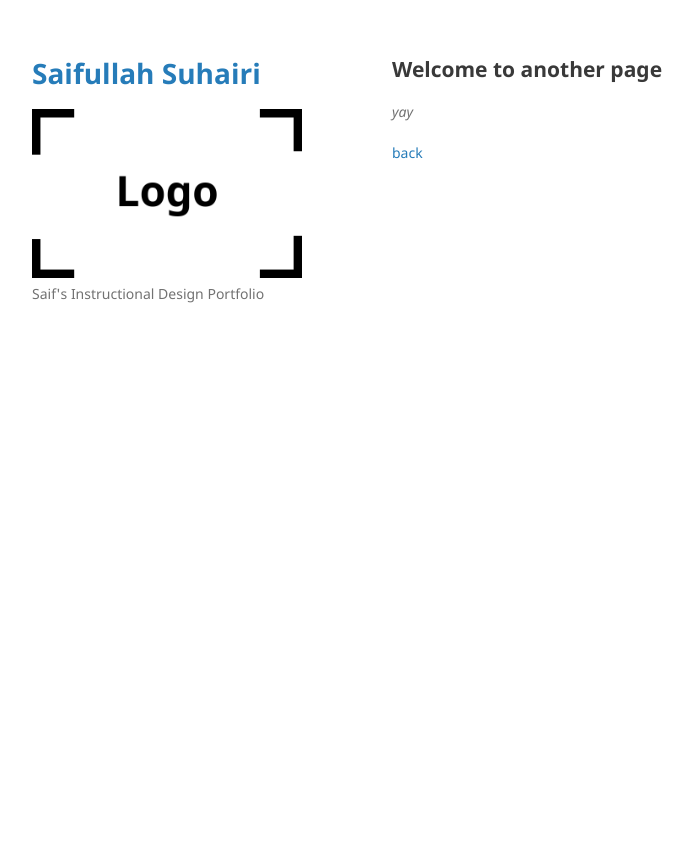
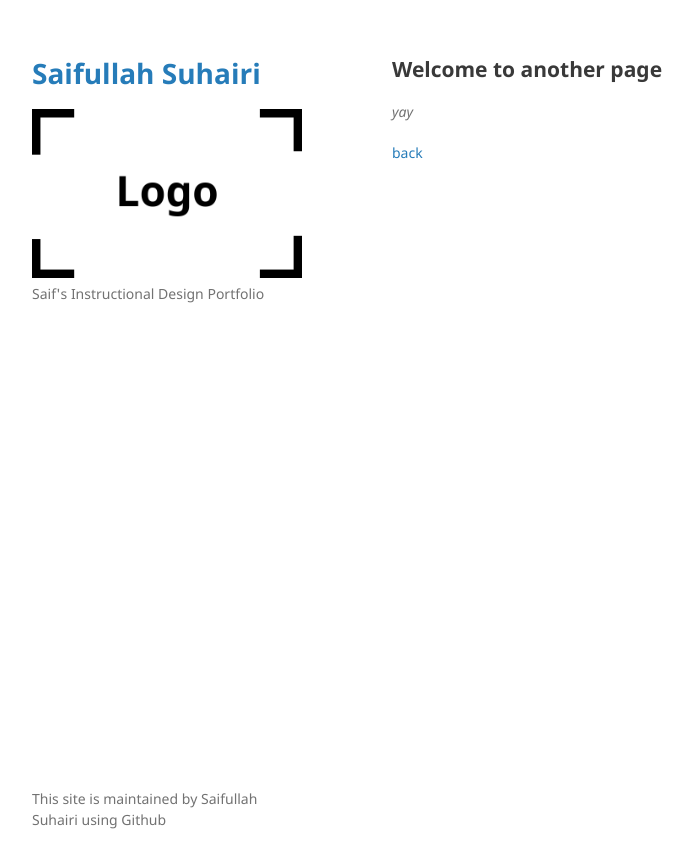
Before and after one commit to saifsuhairi/saifsuhairi.github.io, a Jekyll site: the page built from another-page.md, in a window 1280 px wide. Shown: the top 868 px of the page, without its empty margins (178-871 px from the left). Built offline with Jekyll 4.4.1, drawn with Linux system fonts in a browser that asks for light colours; our own code applies the rules of GitHub Pages for plain Markdown files.

Commit message:
Update default.html

```diff
--- a/_layouts/default.html
+++ b/_layouts/default.html
@@ -37,9 +37,7 @@
 
       </section>
       <footer>
-        {% if site.github.is_project_page %}
-        <p>This project is maintained by <a href="{{ site.github.owner_url }}">{{ site.github.owner_name }}</a></p>
-        {% endif %}
+        <p>This site is maintained by Saifullah Suhairi using Github</p>
       </footer>
     </div>
     <script src="{{ "/assets/js/scale.fix.js" | relative_url }}"></script>
```
